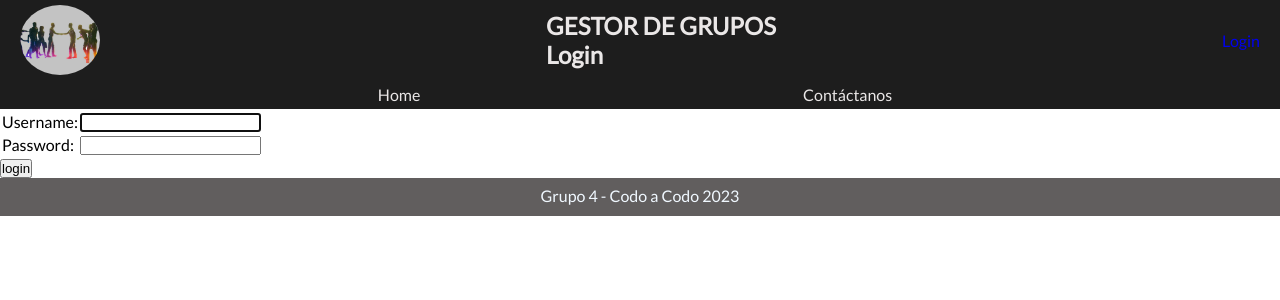
After one commit to RobertoCavalieri/DjangoCaC2023, a Django app: page /gestor_grupos/accounts/login/ in a window 1280 px wide. The commit adds this page. Shown: the top 300 px of the page. Run offline with Django 4.2, Linux system fonts and the light colour scheme.

Commit message:
Agregado de login, permisos y manytomany al admin

```diff
--- a/core/models.py
+++ b/core/models.py
@@ -1,6 +1,7 @@
 # models.py
 
 from django.db import models
+from django.contrib.auth.models import User
 
 
 class Horario(models.Model):
@@ -12,6 +13,10 @@ class Horario(models.Model):
     def __str__(self):
         return self.nombre
 
+# Usando un modelo Proxy ya que no agrego nuevos campos
+# class Persona(User):
+#     class Meta:
+#         proxy = True
 
 class Persona(models.Model):
     nombre = models.CharField(max_length=50, verbose_name='Nombre', )
--- a/core/static/core/css/base.css
+++ b/core/static/core/css/base.css
@@ -73,11 +73,15 @@ html{
 
 
 .nav{
-    display: flex;
+    background-color: rgba(13, 13, 13, 0.932);
 }
 .nav ul {
     list-style: none;
     display: flex;
+    justify-content: space-evenly;
+    align-items: center;
+    list-style-type: none;
+    padding: 5px;
 }
 .nav li{
     margin-right: 10px;
--- a/core/templates/core/alta_persona.html
+++ b/core/templates/core/alta_persona.html
@@ -6,7 +6,7 @@
 
 
 {% block title %}Alta Persona{% endblock %}
-{% block section_title %} {% endblock %}
+{% block section_title %} Alta Persona{% endblock %}
 
 {% block content %}
     <form method="post" action="{% url 'personas_alta' %}">
--- a/core/templates/core/base.html
+++ b/core/templates/core/base.html
@@ -24,22 +24,38 @@
 
     <header class="header">
         <div class="icon"></div>
+        <div class="title">
             <h1>{{ "Gestor de Grupos" | upper }}</h1>
             <h2>{% block section_title %}{% endblock %}</h2>
+        </div>
+        <div class="actions">
+            {% if not user.is_authenticated %}
+                <a href="{% url 'login' %}">Login</a>
+            {% else %}
+                <p>Bienvenid@ <b>{{user.username}}</b></p>
+                <a class="logout" href="{% url 'logout' %}">Logout</a>
+            {% endif %}
+        </div>
+    </header>
     <nav class="nav">
         <ul>
             <li><a class="hover-link" href="{% url 'index' %}">Home</a></li>
+            {% if user.is_authenticated %}
                 <li><a class="hover-link" href="{% url 'eventos_alta' %}">Alta Evento</a></li>
+            {% endif %}
+            {% if perms.core.add_persona %}
                 <li><a class="hover-link" href="{% url 'personas_alta' %}">Alta Persona</a></li>
+            {% endif %}
+            {% if user.is_authenticated %}
                 <li><a class="hover-link" href="{% url 'personas_listado' %}">Listado Personas</a></li>
                 <li><a class="hover-link" href="{% url 'calendario_individual' %}">Calendario Individual</a></li>
                 <li><a class="hover-link" href="{% url 'grupos_alta' %}">Alta Nuevo Grupo</a></li>
                 <li><a class="hover-link" href="{% url 'grupos_listado' %}">Listado Grupos</a></li>
                 {% comment %} <li><a class="hover-link" href="{% url 'Calendario de grupo' %}">Calendario de Grupo</a></li> {% endcomment %}
+            {% endif %}
             <li><a class="hover-link" href="{% url 'contacto' %}">Contáctanos</a></li>
         </ul>
     </nav>
-    </header>
     <main>
 
         {% block notif %}
--- a/core/templates/core/index.html
+++ b/core/templates/core/index.html
@@ -36,7 +36,7 @@
 {% block section_title %}{% endblock %}
 {% block content %}
     <h2>Bienvenid@ al gestor de grupos</h2>
-    <p>Usuario logueado como: <b>{{ nombre_usuario }}</b></p>
+    {% comment %} <p>Usuario logueado como: <b>{{ nombre_usuario }}</b></p> {% endcomment %}
 
     {% filter lower %}
     <p>Día de la fecha: {{ fecha }}</p>
--- /dev/null
+++ b/core/templates/core/login.html
@@ -0,0 +1,25 @@
+{% extends "core/base.html" %}
+{% load static %}
+{% block extra_css%}
+    <link rel="stylesheet" href="{% static 'core/css/login.css' %}">
+{%endblock%}
+
+{% block title %}Login{% endblock %}
+{% block section_title %}Login{% endblock %}
+{% block content %}
+    <form method="post" action="{% url 'login' %}">
+        {% csrf_token %}
+        <table>
+        <tr>
+            <td>{{ form.username.label_tag }}</td>
+            <td>{{ form.username }}</td>
+        </tr>
+        <tr>
+            <td>{{ form.password.label_tag }}</td>
+            <td>{{ form.password }}</td>
+        </tr>
+        </table>
+        <input type="submit" value="login">
+        <input type="hidden" name="next" value="{{ next }}">
+    </form>
+{% endblock %}
--- a/core/urls.py
+++ b/core/urls.py
@@ -1,8 +1,13 @@
 from django.urls import path, re_path
+from django.contrib.auth import views as auth_views
 from . import views
 
 urlpatterns = [
     path('', views.index, name='index'),
+
+    path('accounts/login/', auth_views.LoginView.as_view(template_name='core/login.html'),name='login'),
+    path('accounts/logout/', auth_views.LogoutView.as_view(), name='logout'),
+
     path('contacto/', views.contacto, name='contacto'),
 
     path('eventos/alta', views.alta_evento, name='eventos_alta'),
--- a/djangoProjectCaC/settings.py
+++ b/djangoProjectCaC/settings.py
@@ -136,3 +136,6 @@ STATIC_URL = 'static/'
 # https://docs.djangoproject.com/en/4.2/ref/settings/#default-auto-field
 
 DEFAULT_AUTO_FIELD = 'django.db.models.BigAutoField'
+
+LOGIN_REDIRECT_URL = "index"
+LOGOUT_REDIRECT_URL = "index"
```
Also changed, not shown: core/admin.py (+33 -3 lines), core/views.py (+10 -6 lines), core/migrations/0001_initial.py, core/static/core/css/login.css (added). Lines whose indentation alone changed are shown as unchanged.
